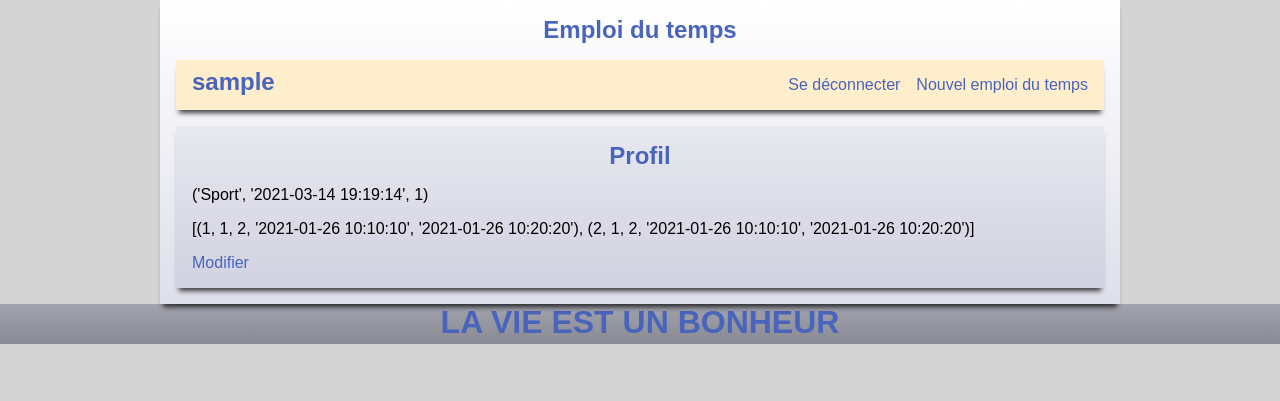
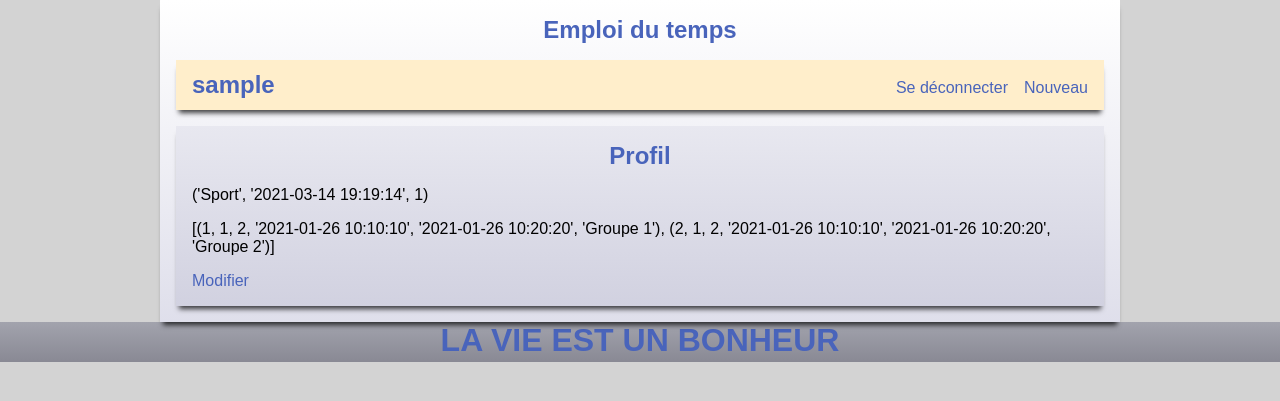
Before and after one commit to ba-lero/planning, a Flask app: page /profil in a window 1280 px wide. Shown: the top 401 px of the page. Run offline with Flask 2, Linux system fonts and the light colour scheme; the visitor is signed in with stand-in values (Sample User, id 1); data comes from the database, SQL or seed files in the repository; both versions use the stored data as it was after the commit.

Commit message:
Elements graphiques manquants. Système fonctionnel

```diff
--- a/app.py
+++ b/app.py
@@ -1,5 +1,5 @@
 from flask import Flask, render_template, request, session, redirect, url_for, g
-from db import recuperer_compte, creer_compte, creer_emploi, recuperer_lieux, recuperer_emplois, inserer_horaire
+from db import recuperer_compte, creer_compte, creer_emploi, creer_lieu, creer_groupe, recuperer_lieux, recuperer_emplois, recuperer_groupes, inserer_horaire, inserer_personne_groupe, recuperer_membre_de_groupe
 import datetime
 from date import current_week, str_to_list, Horaire
 from werkzeug.security import check_password_hash
@@ -9,8 +9,10 @@ app = Flask(__name__)
 app.secret_key = "dev"
 
 emplois = []
+mes_groupes = []
 horaire = Horaire()
-semaine = current_week()
+cday = datetime.date.today()
+semaine = current_week(cday)
 
 @app.route('/')
 def set_session():
@@ -38,7 +40,6 @@ def login():
             session['userid'] = check[0]
             session["username"] = login
             session["usernickname"] = check[2]
-            session["lieux"] = recuperer_lieux(session['userid'])
             return redirect(url_for('accueil'))
     if 'erreur' in request.args:
         return render_template('login.html',erreur=request.args['erreur'])
@@ -78,46 +79,101 @@ def register():
 @app.route('/profil')
 def profil():
     global emplois
+    global cday
+    global semaine
     emplois = recuperer_emplois(session['userid'])
+    cday = datetime.date.today()
+    semaine = current_week(cday)
     return render_template('profil.html', emplois = emplois)
 
-@app.route('/ajouter', methods=["GET", "POST"])
-def ajouter():
+@app.route('/groupes')
+def groupes():
+    global mes_groupes
+    mes_groupes = recuperer_groupes(session['userid'])
+    return render_template('groupes.html', groupes = mes_groupes)
+
+@app.route('/ajouter_emploi', methods=["GET", "POST"])
+def ajouter_emploi():
     if request.method == "POST":
         creer_emploi(request.form['nom'], session['userid'])
         return redirect(url_for('profil'))
     else:
-        return render_template('ajouter.html')
+        return render_template('ajouter_emploi.html')
 
-@app.route('/modifier', methods=["GET", "POST"])
-def modifier():
+@app.route('/ajouter_lieu', methods=["GET", "POST"])
+def ajouter_lieu():
     if request.method == "POST":
-        print(session['emploicourant'][0][2])
-        inserer_horaire(horaire, request.form["lieu"], session['emploicourant'][0][2])
+        creer_lieu(session['userid'], request.form['nom'], request.form['adresse'])
+        return redirect(url_for('profil'))
+    else:
+        return render_template('ajouter_lieu.html')
+
+@app.route('/ajouter_groupe', methods=["GET", "POST"])
+def ajouter_groupe():
+    if request.method == "POST":
+        creer_groupe(session['userid'], request.form['nom'])
+        return redirect(url_for('profil'))
+    else:
+        return render_template('ajouter_groupe.html')
+
+@app.route('/modifier_emploi', methods=["GET", "POST"])
+def modifier_emploi():
+    global cday
+    global semaine
+    if request.method == "POST":
+        inserer_horaire(horaire, request.form["lieu"], session['emploicourant'][0][2], request.form["groupe"], request.form["desc"])
         horaire.reset()
         return redirect(url_for('modifier'))
     if 'action' in request.args:
         retour = request.args["action"]
         if retour == 'reset':
             horaire.reset()
+        elif retour == 'next':
+            cday += datetime.timedelta(days = 7)
+            semaine = current_week(cday)
+        elif retour == 'previous':
+            cday -= datetime.timedelta(days = 7)
+            semaine = current_week(cday)
         else:
             retour = str_to_list(request.args["action"])
             borne_selec = datetime.datetime(semaine[retour[1]].jour.year, semaine[retour[1]].jour.month, semaine[retour[1]].jour.day, retour[0])
             horaire.set_borne(borne_selec)
     else:
         horaire.reset()
-    return render_template('modifier.html', infos=(horaire, semaine, session['lieux']))
+    session["groupes"] = recuperer_groupes(session['userid'])
+    session["lieux"] = recuperer_lieux(session['userid'])
+    return render_template('modifier_emploi.html', infos=(horaire, semaine))
+
+@app.route('/modifier_groupe', methods=["GET", "POST"])
+def modifier_groupe():
+    if request.method == "POST":
+        membre = recuperer_compte(request.form["login"])
+        if membre is None:
+            return redirect(url_for('modifier_groupe', erreur=True))
+        inserer_personne_groupe(request.form["login"],session["groupecourant"][0][1])
+        return redirect(url_for('modifier_groupe'))
+    if 'erreur' in request.args:
+        return render_template('modifier_groupe.html', erreur=request.args['erreur'])
+    else:
+        return render_template('modifier_groupe.html')
 
 @app.route('/select/<retour>')
 def select(retour):
-    return redirect(url_for('modifier', action=retour))
+    return redirect(url_for('modifier_emploi', action=retour))
 
 @app.route('/setemploi/<id_emploi>')
 def setemploi(id_emploi):
     for emploi in emplois:
         if emploi[0][2] == int(id_emploi):
             session['emploicourant'] = emploi
-            return redirect(url_for('modifier'))
+            return redirect(url_for('modifier_emploi'))
+
+@app.route('/setgroupe/<id_groupe>')
+def setgroupe(id_groupe):
+    for groupe in mes_groupes:
+        if groupe[0][1] == int(id_groupe):
+            session['groupecourant'] = groupe
+            return redirect(url_for('modifier_groupe'))
 
 @app.route("/supprimer/<int:id_article>")
 def supprimer(id_article):
--- a/date.py
+++ b/date.py
@@ -3,13 +3,12 @@ import datetime
 
 jours = ('Lundi','Mardi','Mercredi','Jeudi','Vendredi','Samedi','Dimanche')
 
-def current_week():
-    today = datetime.date.today()
+def current_week(cday):
     calendar = Calendar()
-    months = calendar.monthdatescalendar(today.year, today.month)
+    months = calendar.monthdatescalendar(cday.year, cday.month)
     for week in months:
         for day in week:
-            if day == today:
+            if day == cday:
                 curr_week = week
     result = []
     for i in range(len(curr_week)):
--- a/db.py
+++ b/db.py
@@ -28,27 +28,58 @@ def creer_emploi(nom, id):
     with db.connect("emploi.db") as c:
         c.execute("""INSERT INTO emploi (auteur_id, nom) VALUES (?, ?)""", (id, nom))
 
+def creer_lieu(id, nom, adresse):
+    with db.connect("emploi.db") as c:
+        c.execute("""INSERT INTO lieu (auteur_id, nom, adresse) VALUES (?, ?, ?)""", (id, nom, adresse))
+
+def creer_groupe(id, nom):
+    with db.connect("emploi.db") as c:
+        c.execute("""INSERT INTO groupe (auteur_id, nom) VALUES (?, ?)""", (id, nom))
+        c.execute("""INSERT INTO membre_de_groupe (membre_id, groupe_id) VALUES (?, (SELECT MAX(id_g) FROM groupe))""", (id,))
+
 def recuperer_emplois(id):
     with db.connect("emploi.db") as c:
         curs = c.execute("""SELECT nom, cree_le, id_e FROM emploi WHERE auteur_id = ?""", (id,))
         emplois = curs.fetchall()
         result = [0] * len(emplois)
         for i in range(len(emplois)):
-            curs = c.execute("""SELECT id_h, groupe_id, lieu_id, debut, fin FROM horaire WHERE emploi_id = ?""", (emplois[i][2],))
+            curs = c.execute("""SELECT id_h, groupe_id, lieu_id, debut, fin, description FROM horaire WHERE emploi_id = ?""", (emplois[i][2],))
             horaires = curs.fetchall()
             result[i] = (emplois[i], horaires)
         return result
+
+def recuperer_groupes(id):
+    with db.connect("emploi.db") as c:
+        curs = c.execute("""SELECT nom, id_g FROM groupe WHERE auteur_id = ?""", (id,))
+        groupes = []
+        for g in curs:
+            curs2 = c.execute("""SELECT membres.pseudo FROM membres
+                JOIN membre_de_groupe ON membres.id_m = membre_de_groupe.membre_id
+                WHERE membre_de_groupe.groupe_id = ?""", (g[1],))
+            groupes.append((g, [m[0] for m in curs2]))
+        return groupes
 
 def recuperer_lieux(id):
     with db.connect("emploi.db") as c:
         curs = c.execute("""SELECT id_l, nom, adresse FROM lieu WHERE auteur_id = ?""", (id,))
         return curs.fetchall()
 
-def inserer_horaire(horaire, lieu, id):
+def inserer_horaire(horaire, lieu, id_h, id_g, desc):
     with db.connect("emploi.db") as c:
         debut = f"""{format_horaire(horaire.debut.year)}-{format_horaire(horaire.debut.month)}-{format_horaire(horaire.debut.day)} {format_horaire(horaire.debut.hour)}:{format_horaire(horaire.debut.minute)}:{format_horaire(horaire.debut.second)}"""
         fin = f"""{format_horaire(horaire.fin.year)}-{format_horaire(horaire.fin.month)}-{format_horaire(horaire.fin.day)} {format_horaire(horaire.fin.hour)}:{format_horaire(horaire.fin.minute)}:{format_horaire(horaire.fin.second)}"""
-        c.execute("""INSERT INTO horaire (emploi_id, lieu_id, debut, fin) VALUES (?, ?, ?, ?)""", (id, lieu, debut, fin))
+        c.execute("""INSERT INTO horaire (emploi_id, groupe_id, lieu_id, debut, fin, description) VALUES (?, ?, ?, ?, ?)""", (id_h, id_g, lieu, debut, fin, desc))
+
+def inserer_personne_groupe(login, id_g):
+    with db.connect("emploi.db") as c:
+        c.execute("""INSERT INTO membre_de_groupe (membre_id, groupe_id) VALUES ((SELECT id_m FROM membres WHERE login = ?), ?)""", (login, id_g))
+
+def recuperer_membre_de_groupe(id_g):
+    with db.connect("emploi.db") as c:
+        curs = c.execute("""SELECT membres.pseudo FROM membres
+                        JOIN membre_de_groupe ON membres.id_m = membre_de_groupe.membre_id
+                        WHERE membre_de_groupe.groupe_id = ?""", (id_g,))
+        return [m[0] for m in curs]
 
 def format_horaire(nb):
     result = str(nb)
--- a/static/style.css
+++ b/static/style.css
@@ -45,14 +45,16 @@ nav {
 }
 
 nav h2 {
-    padding-left: 1rem;
-    margin: .5rem auto;
-    margin-left : 0;
+    padding-left: 0;
+    margin: 11px;
+    margin-left : 1rem;
 }
 
 nav ul {
     display: flex;
     list-style-type: none;
+    padding-left : 0;
+    margin : 0;
 }
 
 nav ul li {
@@ -140,6 +142,20 @@ a:hover {
     background: yellow;
 }
 
+.sous {
+    display: none;
+}
+
+.sous li {
+    width: 0;
+}
+
+nav > ul li:hover .sous {
+    display: block;
+    background-color: white;
+    text-align: left;
+}
+
 h1, h2, h3, a {
     color: rgb(73, 100, 187);
 }
--- a/templates/base.html
+++ b/templates/base.html
@@ -20,5 +20,6 @@
         <footer>
             {% include 'footer.html' %}
         </footer>
+        <script src="scripts/main.js"></script>
     </body>
 </html>
--- a/templates/nav.html
+++ b/templates/nav.html
@@ -1,8 +1,21 @@
 {% if 'userid' in session %}
-<h2><a href='{{ url_for("profil") }}'>{{ session['usernickname'] }}</a></h2>
+<ul>
+    <li><h2><a href='{{ url_for("profil") }}'>{{ session['usernickname'] }}</a></h2>
+        <ul class='sous'>
+            <li><a href='{{ url_for("profil") }}'>Profil</a></li>
+            <li><a href='{{ url_for("groupes") }}'>Groupes</a></li>
+        </ul>
+    </li>
+</ul>
 <ul>
     <li><a href='{{ url_for("logout") }}'>Se déconnecter</a></li>
-    <li><a href='{{ url_for("ajouter") }}'>Nouvel emploi du temps</a></li>
+    <li><a>Nouveau</a>
+        <ul class='sous'>
+            <li><a href='{{ url_for("ajouter_emploi") }}'>Emploi</a></li>
+            <li><a href='{{ url_for("ajouter_lieu") }}'>Lieu</a></li>
+            <li><a href='{{ url_for("ajouter_groupe") }}'>Groupes</a></li>
+        </ul>
+    </li>
 </ul>
 {% else %}
 <h2>Non connecté</h2>
```
Also changed, not shown: schema.sql (+11 -12 lines), templates/ajouter_groupe.html (added, +17 -0 lines), templates/ajouter_lieu.html (added, +21 -0 lines), templates/groupes.html (added, +12 -0 lines), templates/modifier.html (deleted, +0 -58 lines), templates/modifier_emploi.html (added, +77 -0 lines), templates/modifier_groupe.html (added, +24 -0 lines), emploi.db, templates/ajouter_emploi.html (renamed from templates/ajouter.html).
